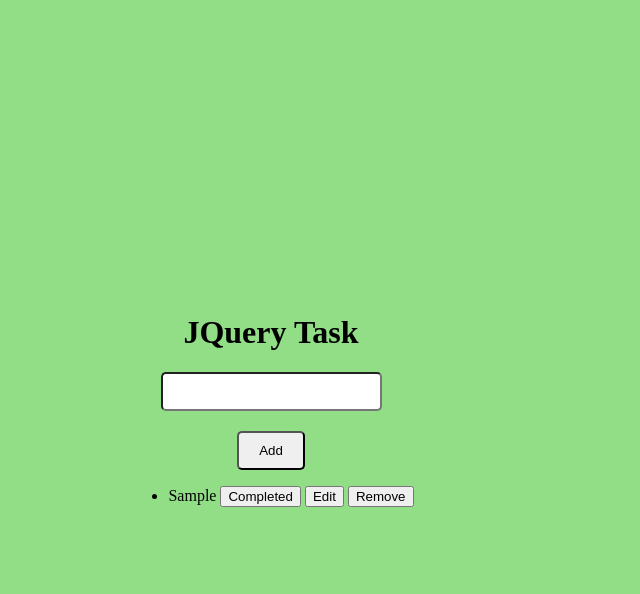
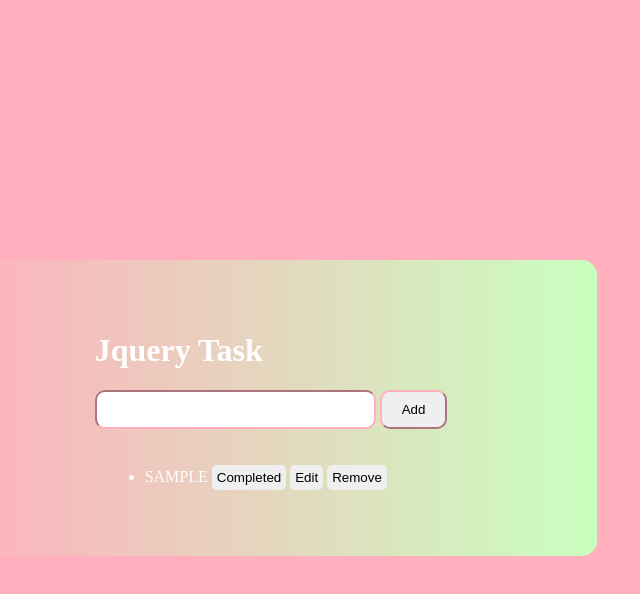
Before and after one commit to Mohanavenkatesh/JQuery-Task, a plain HTML site: page index.html in a window 1280 px wide. Both pictures are taken after typing "Sample" into the empty fields and a click on the button "Add". Shown: the whole page, without its empty margins (369-1009 px from the left). Drawn offline with nearby package versions, Linux system fonts and the light colour scheme.

Commit message:
UI Updated

```diff
--- a/css.css
+++ b/css.css
@@ -1,8 +1,9 @@
 body{
-    background-color:rgb(145, 222, 135) ;
+    background-color: #FFAFBD;
 }
 
-.top_div{
+
+.top_div {
     height: 100vh;
     display: flex;
     flex-direction: column;
@@ -10,20 +11,70 @@ body{
     align-items: center;
 }
 
+.heading {
+    color: white;
 
-.inputtag{
-    margin: 0px 0px 20px 0px ;
-    padding: 10px 20px 10px 20px ;
-    border-radius: 5px;
 }
 
-.add_btn{
-    padding:10px 20px 10px 20px  ;
-    border-radius: 5px;
+.ul_div {
+    color: white;
 }
 
-.completed{
+.main {
+    padding: 50px 150px 50px 150px;
+    border-radius: 15px;
+
+    background: #C9FFBF;
+    background: -webkit-linear-gradient(to right, #FFAFBD, #C9FFBF);
+    background: linear-gradient(to right, #FFAFBD, #C9FFBF);
+
+}
+
+.inputtag {
+    margin: 0px 0px 20px 0px;
+    padding: 10px 50px 10px 50px;
+    border-radius: 10px;
+    border-color: #FFAFBD;
+}
+
+.add_btn {
+    padding: 10px 20px 10px 20px;
+    border-radius: 10px;
+    border-color: #FFAFBD;
+}
+
+.completed {
 
     text-decoration: line-through;
-    color: grey;
+    color: rgb(255, 255, 255);
 }
+
+
+li {
+    color: white;
+    margin: 10px;
+}
+
+
+.completed_btn{
+    border: none;
+    border-color: #FFAFBD;
+    padding: 5px;
+    border-radius:5px;
+}
+
+
+.edit_btn{
+    border: none;
+    border-color: #FFAFBD;
+    padding: 5px;
+    border-radius:5px;
+}
+
+
+.remove_btn{
+    border: none;
+   border-color: #FFAFBD;
+    padding: 5px;
+    border-radius:5px;
+}
--- a/index.html
+++ b/index.html
@@ -5,21 +5,25 @@
     <meta charset="UTF-8">
     <meta name="viewport" content="width=device-width, initial-scale=1.0">
     <title>To Do Notes</title>
+    <!-- Local CSS -->
     <link rel="stylesheet" href="css.css">
+    <!-- Jqured Link -->
     <script src="https://code.jquery.com/jquery-3.7.1.js"
         integrity="sha256-eKhayi8LEQwp4NKxN+CfCh+3qOVUtJn3QNZ0TciWLP4=" crossorigin="anonymous"></script>
 </head>
 
 <body>
 
+    <div class="top_div">
+        <div class="main">
+            <h1 class="heading">Jquery Task</h1>
+            <input id="input" class="inputtag">
+            <button id="btn" class="add_btn">Add</button>
+            <ul id="ul_div">
 
-    <div class="top_div">
-        <h1>JQuery Task</h1>
-        <input id="input" class="inputtag" >
-        <button id="btn" class="add_btn">Add </button>
-        <ul id="ul_div">
+            </ul>
+        </div>
 
-        </ul>
     </div>
 
     <script src="./scrip.js"></script>
--- a/scrip.js
+++ b/scrip.js
@@ -4,7 +4,13 @@ $(document).ready(function () {
 
     $('#btn').click(function () {
 
-        var inputvalue = $('#input').val();
+        var inputvalue = $('#input').val().toUpperCase();
+
+
+
+        $('input')
+
+
 
         if (inputvalue) {
 
@@ -20,16 +26,12 @@ $(document).ready(function () {
 
         });
 
-
         // Remove Button
-
 
         $('#ul_div').on('click', '.remove_btn', function () {
 
             $(this).parent().remove()
         })
-
-
 
         // Edit Button
 
@@ -40,7 +42,7 @@ $(document).ready(function () {
             var now = $value.text();
 
 
-            if($value){
+            if ($value) {
                 var newValue = prompt('Editting Your Task')
                 $value.text(newValue)
             }
```
